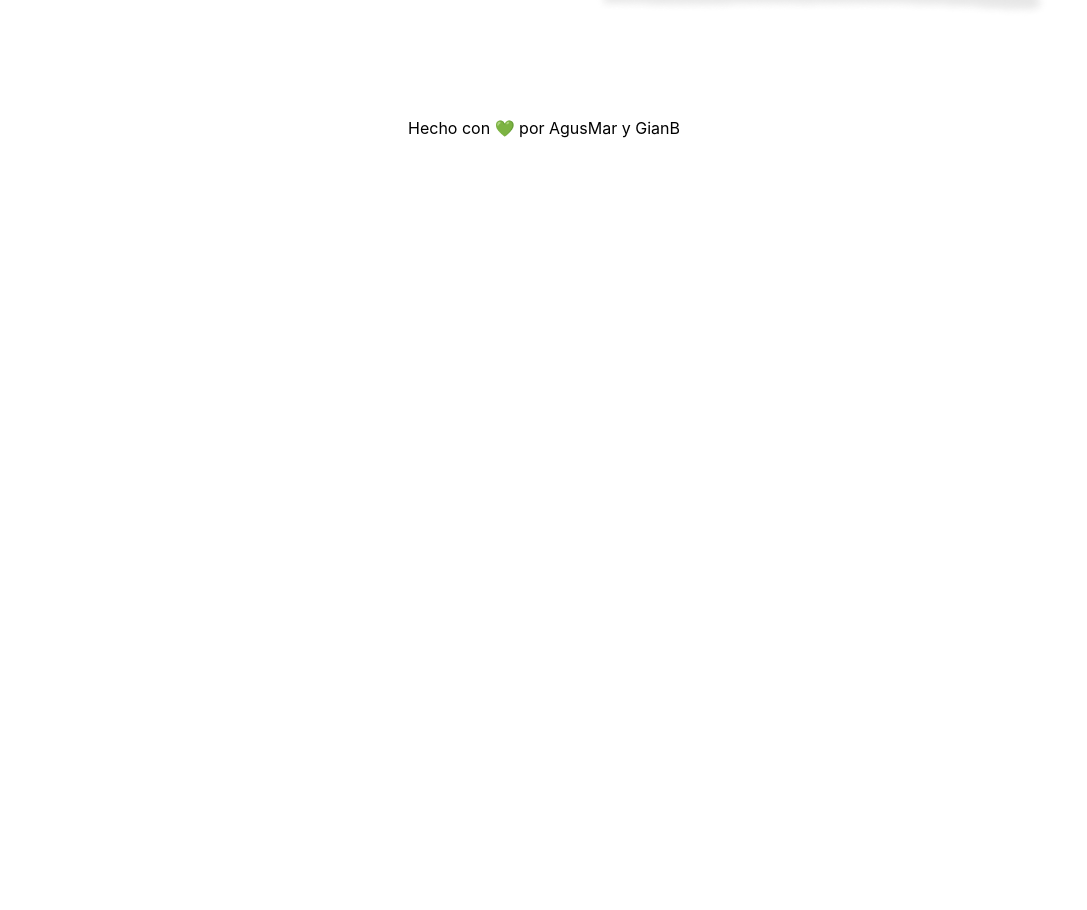
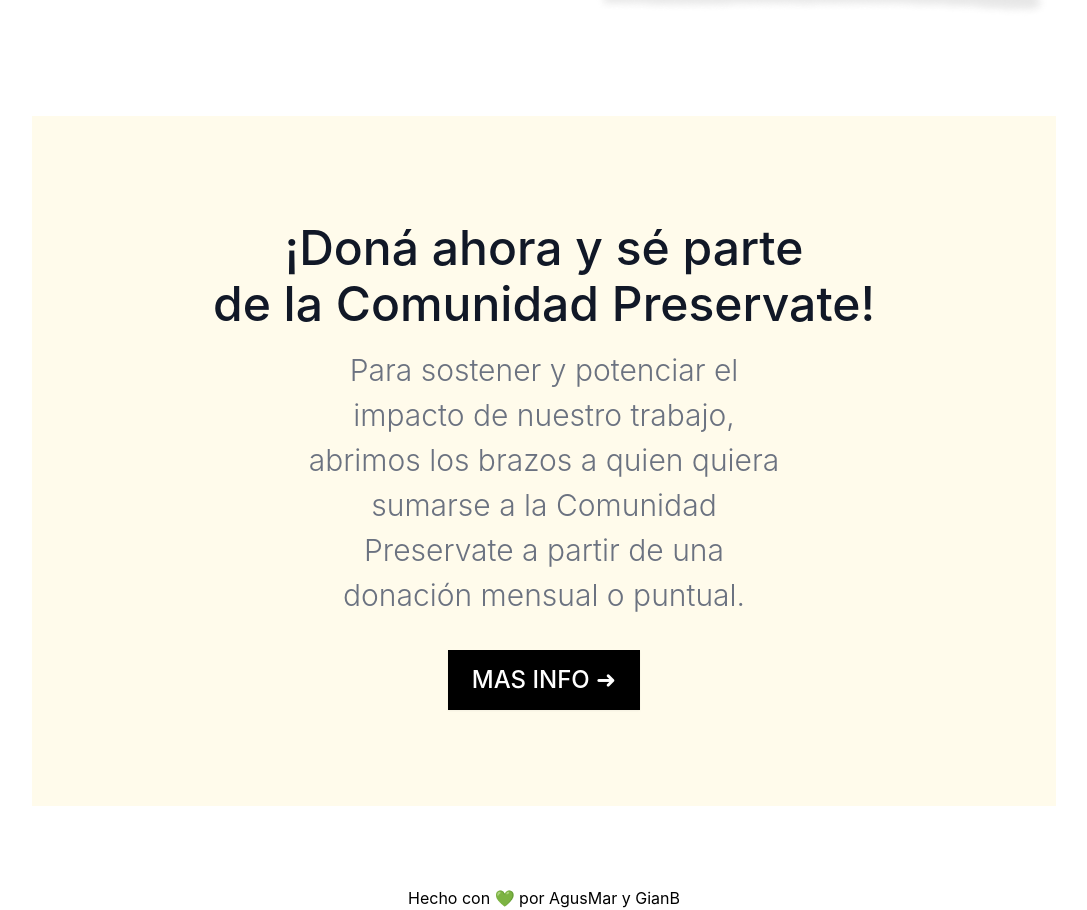
Before and after one commit to giancarlobrusca/preservate-website, a Next.js app: page / in a window 1280 px wide. Shown: the part 665-1575 px from the top of the page, without its empty margins (96-1183 px from the left). Before the commit the page ends 805 px from the top, so only its background shows below. Built offline with nearby package versions, Linux system fonts and the light colour scheme.

Commit message:
created donations component and added to layout

```diff
--- /dev/null
+++ b/src/components/Donations/index.tsx
@@ -0,0 +1,31 @@
+const Donations = () => {
+	return (
+		<div className="flex flex-col flex-wrap items-center p-10 mb-20 text-center md:py-24 md:mx-32 bg-yellow-50">
+			<h2 className="mb-2 text-2xl font-medium text-gray-900 lg:text-5xl title-font">¡Doná ahora y sé parte</h2>
+			<h2 className="mb-2 text-2xl font-medium text-gray-900 lg:-mt-6 lg:text-5xl title-font">de la Comunidad Preservate!</h2>
+
+			<p className="w-full font-light text-gray-500 text-md lg:text-3xl md:w-1/2">Para sostener y potenciar el impacto de nuestro trabajo, abrimos los brazos a quien quiera sumarse a la
+				Comunidad Preservate a partir de una donación mensual o puntual.
+			</p>
+			<a
+				target="_blank"
+				href="https://donaronline.org/asociacion-civil-preservate/sumate-a-la-comunidad-preservate"
+				className="inline-flex items-center px-4 py-1 mt-4 text-base font-medium text-white bg-black shadow-sm md:mt-8 md:px-6 md:py-3 md:text-2xl hover:text-yellow-300 focus:outline-none focus:ring-2 focus:ring-offset-2 focus:ring-gray-700"
+				>
+				MAS INFO ➜
+			</a>
+		</div>
+	);
+};
+
+export default Donations;
+
+<section class="text-gray-600 body-font">
+  <div class="container px-5 py-24 mx-auto">
+    <div class="flex flex-wrap w-full mb-20 flex-col items-center text-center">
+      <h1 class="sm:text-3xl text-2xl font-medium title-font mb-2 text-gray-900">Pitchfork Kickstarter Taxidermy</h1>
+      <p class="lg:w-1/2 w-full leading-relaxed text-gray-500">Whatever cardigan tote bag tumblr hexagon brooklyn asymmetrical gentrify, subway tile poke farm-to-table.</p>
+    </div>
+    <button class="flex mx-auto mt-16 text-white bg-indigo-500 border-0 py-2 px-8 focus:outline-none hover:bg-indigo-600 rounded text-lg">Button</button>
+  </div>
+</section>
--- a/src/pages/index.tsx
+++ b/src/pages/index.tsx
@@ -2,6 +2,7 @@ import Head from 'next/head';
 import About from '../components/About';
 import Header from '../components/Header';
 import Hero from '../components/Hero';
+import Donations from '../components/Donations';
 // import InstagramEmbed from 'react-instagram-embed';
 
 export default function Home() {
@@ -13,6 +14,7 @@ export default function Home() {
       </Head>
       <Header />
       <Hero />
+      <Donations />
       <footer>Hecho con 💚 por AgusMar y GianB</footer>
     </div>
   );
```
